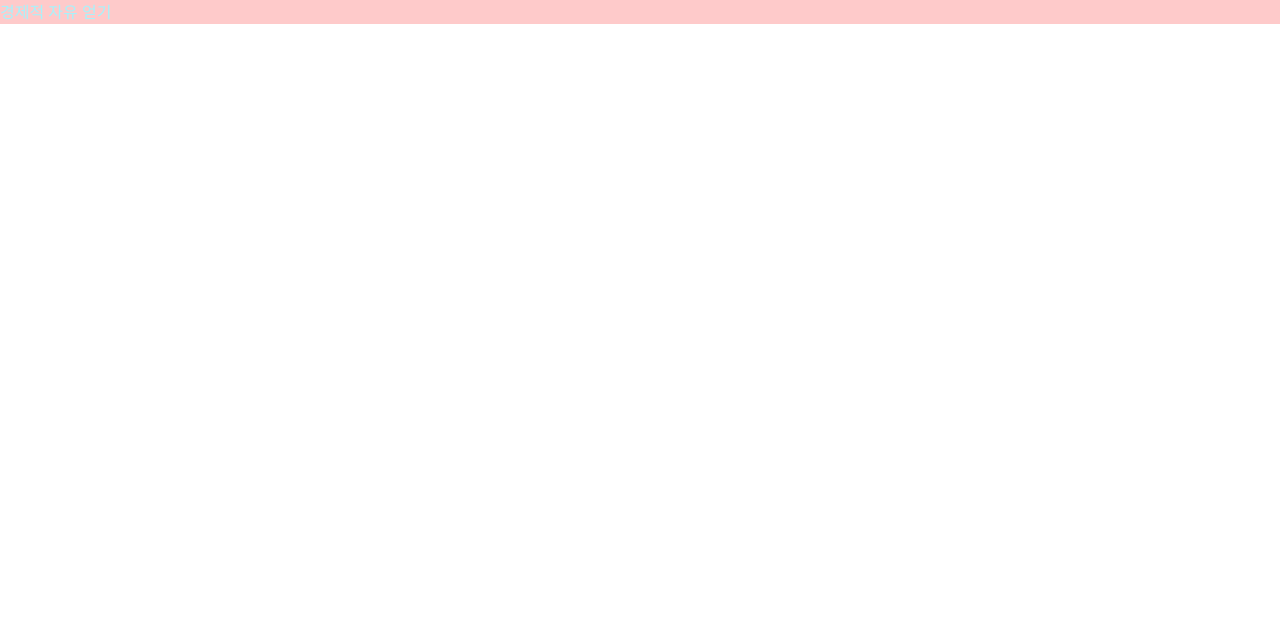
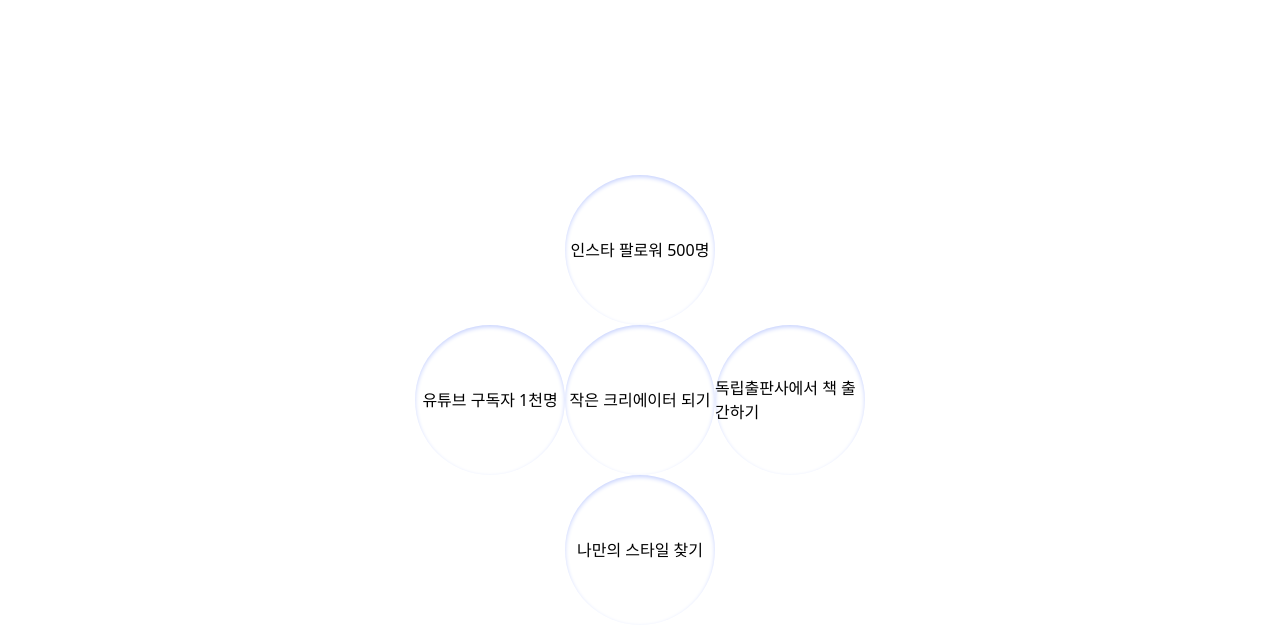
Before and after one commit to nninnnin/mandalart, a React app: page / in a window 1280 px wide. Shown: the top 630 px of the page. Built offline with nearby package versions, Linux system fonts and the light colour scheme.

Commit message:
Add Subgoals and styles for circling the main goal

```diff
--- a/src/App.tsx
+++ b/src/App.tsx
@@ -1,11 +1,17 @@
-import React from "react";
-
 import Goal from "./components/Goal";
 
 const App = () => {
   return (
-    <div className="bg-red-200">
-      <Goal text={"경제적 자유 얻기"} />
+    <div className="w-[100vw] h-[100vh]">
+      <Goal
+        text={"작은 크리에이터 되기"}
+        subGoals={[
+          "독립출판사에서 책 출간하기",
+          "나만의 스타일 찾기",
+          "유튜브 구독자 1천명",
+          "인스타 팔로워 500명",
+        ]}
+      />
     </div>
   );
 };
--- a/src/components/Goal.tsx
+++ b/src/components/Goal.tsx
@@ -1,7 +1,51 @@
-import React from "react";
+import { useState } from "react";
+import { clsx } from "clsx";
+import { css } from "@emotion/css";
+import SubGoals from "./SubGoals";
 
-const Goal = ({ text }: { text: string }) => {
-  return <div className="text-cyan-200">{text}</div>;
+const Goal = ({
+  text,
+  subGoals,
+  pos,
+}: {
+  text: string;
+  subGoals?: Array<string>;
+  pos?: {
+    top: string;
+    left: string;
+  };
+}) => {
+  const [containerRef, setContainerRef] = useState(null);
+
+  const hasPosition = !!pos;
+
+  const containerStyles =
+    "w-[150px] h-[150px] fixed grid place-items-center shadow-inner rounded-full shadow-indigo-200";
+  const centeredPosition =
+    "top-[50%] left-[50%] translate-x-[-50%] translate-y-[-50%]";
+
+  const newPosition = css`
+    top: ${pos?.top};
+    left: ${pos?.left};
+  `;
+
+  return (
+    <div>
+      <div
+        className={clsx(
+          containerStyles,
+          hasPosition ? newPosition : centeredPosition
+        )}
+        ref={(ref) => setContainerRef(ref)}
+      >
+        {text}
+      </div>
+
+      {subGoals && subGoals.length && (
+        <SubGoals subGoals={subGoals} mainGoalRef={containerRef} />
+      )}
+    </div>
+  );
 };
 
 export default Goal;
--- /dev/null
+++ b/src/components/SubGoals.tsx
@@ -0,0 +1,21 @@
+import { mapSubgoalPositions } from "../utils";
+import Goal from "./Goal";
+
+interface Props {
+  subGoals: Array<string>;
+  mainGoalRef: HTMLDivElement;
+}
+
+const SubGoals = ({ subGoals, mainGoalRef }: Props) => {
+  if (!mainGoalRef) return;
+
+  return (
+    <div>
+      {mapSubgoalPositions(subGoals, mainGoalRef).map(({ text, pos }) => {
+        return <Goal text={text} pos={pos} />;
+      })}
+    </div>
+  );
+};
+
+export default SubGoals;
--- /dev/null
+++ b/src/utils/index.ts
@@ -0,0 +1,25 @@
+export function mapSubgoalPositions(subGoals, mainGoalDOM: HTMLDivElement) {
+  const { width, x, y } = mainGoalDOM?.getBoundingClientRect();
+
+  return subGoals.map((goal, index, arr) => {
+    const angle = degToRad(360 / arr.length) * index;
+    const radius = width;
+
+    const [x1, y1] = [
+      Math.cos(angle) * radius + x,
+      Math.sin(angle) * radius + y,
+    ];
+
+    return {
+      text: goal,
+      pos: {
+        top: `${y1}px`,
+        left: `${x1}px`,
+      },
+    };
+  });
+}
+
+function degToRad(deg: number) {
+  return (deg * Math.PI) / 180;
+}
--- a/tsconfig.json
+++ b/tsconfig.json
@@ -1,5 +1,6 @@
 {
   "compilerOptions": {
-    "jsx": "react-jsx"
+    "jsx": "react-jsx",
+    "esModuleInterop": true
   }
 }
```
